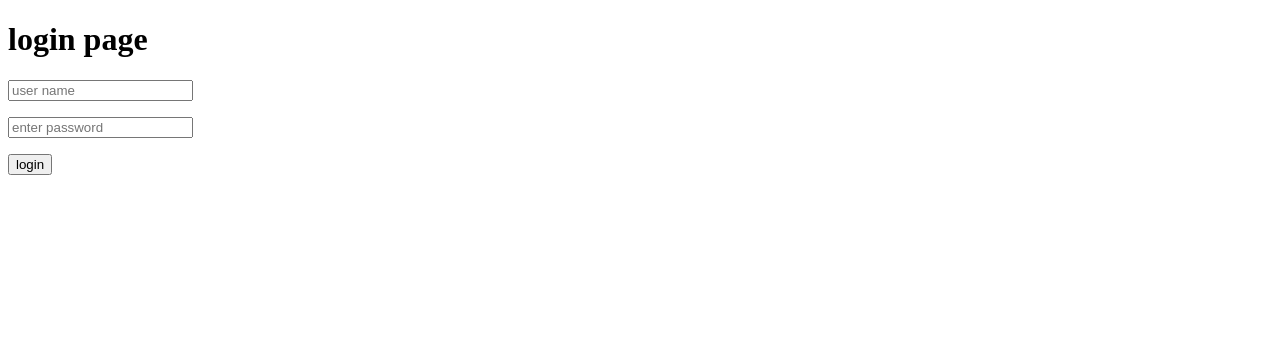
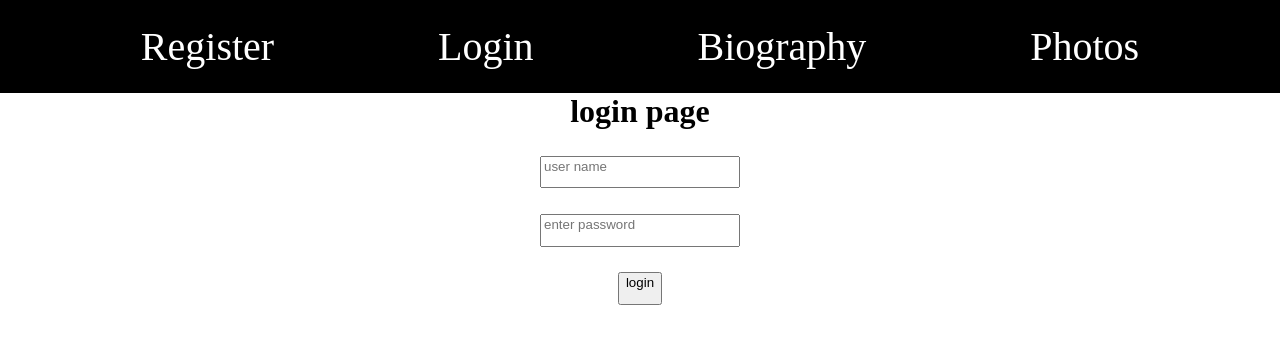
Before and after one commit to srividhya-Gvs/1st-Task, a plain HTML site: page login.html in a window 1280 px wide. Drawn offline with Linux system fonts and the light colour scheme.

Commit message:
added navigation

```diff
--- a/login.html
+++ b/login.html
@@ -4,15 +4,41 @@
 	<meta charset="utf-8">
 	<meta name="viewport" content="width=device-width, initial-scale=1">
 	<title></title>
+	<link rel="stylesheet"  href="navigation.css">
+	<style type="text/css">
+		p{
+			margin: 2% 0% 1% 0%;
+		}
+		.name{
+			padding-bottom: 1%;
+			width: 15%;
+		}
+		.password{
+			padding-bottom: 1%;
+			width: 15%;
+		}
+		.log{
+			padding-bottom: 1%;
+		}
+
+	</style>
 </head>
 <body>
+	 <nav class="navigation">
+     <a href="register.html">Register</a>
+     <a href="login.html">Login</a>
+     <a href="biography.html">Biography</a>
+     <a href="photos.html">Photos</a>
+    </nav>
+    <center>
    <form action=biography.html>
    	  <h1 align="centre">login page</h1>
-   	 <p><input placeholder="user name"type="text"required/></p>
-   	  <p><input placeholder="enter password"type="password"/></p>
+   	 <p><input class="name" placeholder="user name"type="text"required/></p>
+   	  <p><input class="password" placeholder="enter password"type="password"/></p>
    	  <p>
-   	  	<button>login</button>
+   	  	<button class="log">login</button>
    	  </p>
    	</form>
+   	</center>
 </body>
 </html>
--- /dev/null
+++ b/navigation.css
@@ -0,0 +1,17 @@
+*{
+	margin: 0%;
+ }
+.navigation{
+	background-color: black;
+	display: flex;
+	justify-content: space-evenly;
+  }
+.navigation a{
+	color: white;
+	text-decoration: none;
+	font-size: 40px;
+	padding: 1.8%;
+  }
+.navigation a:hover{
+	background-color: red;
+  }
```
Also changed, not shown: biography.html (+7 -0 lines), index.html (+7 -27 lines), photos.html (+7 -0 lines), register.html (added, +44 -0 lines).
